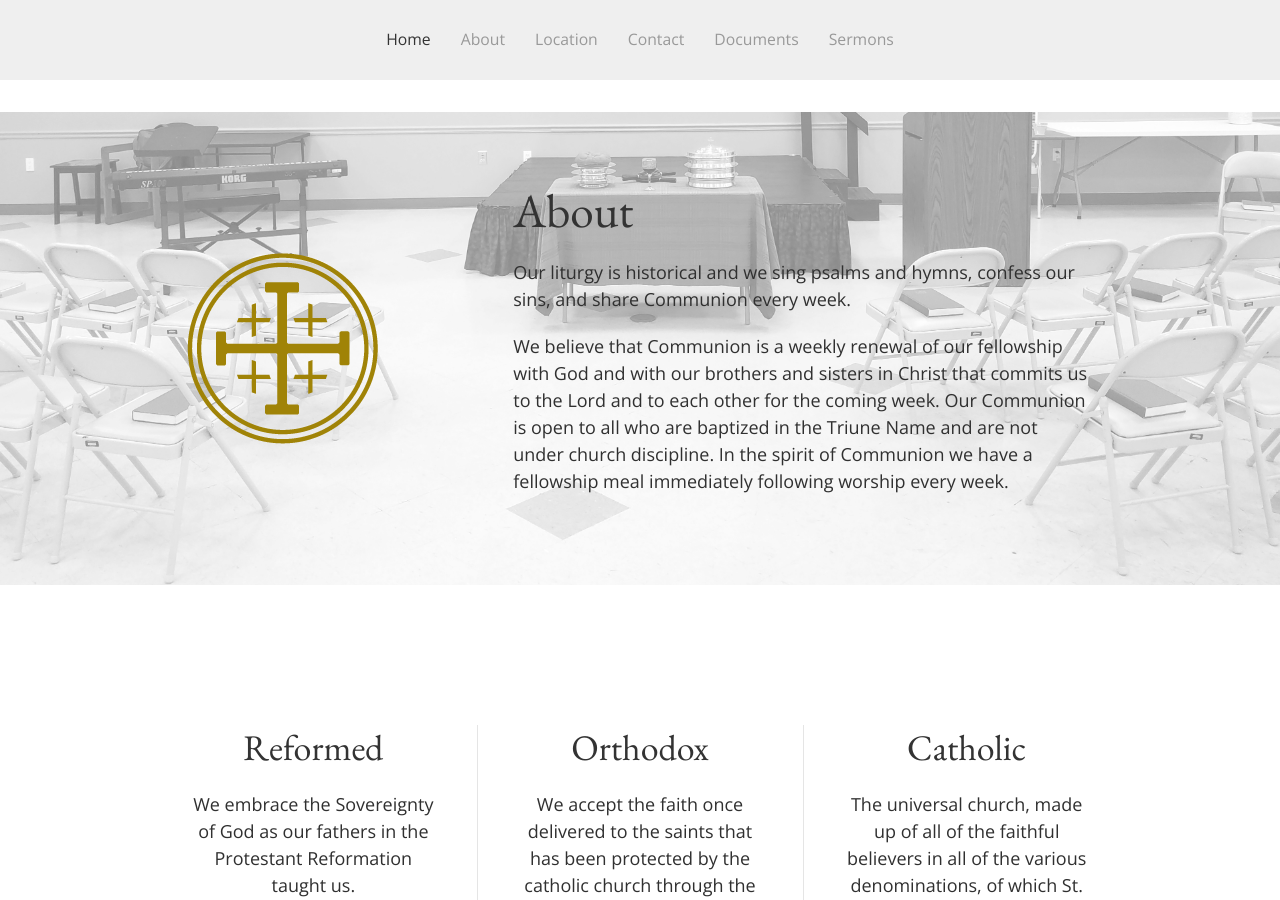
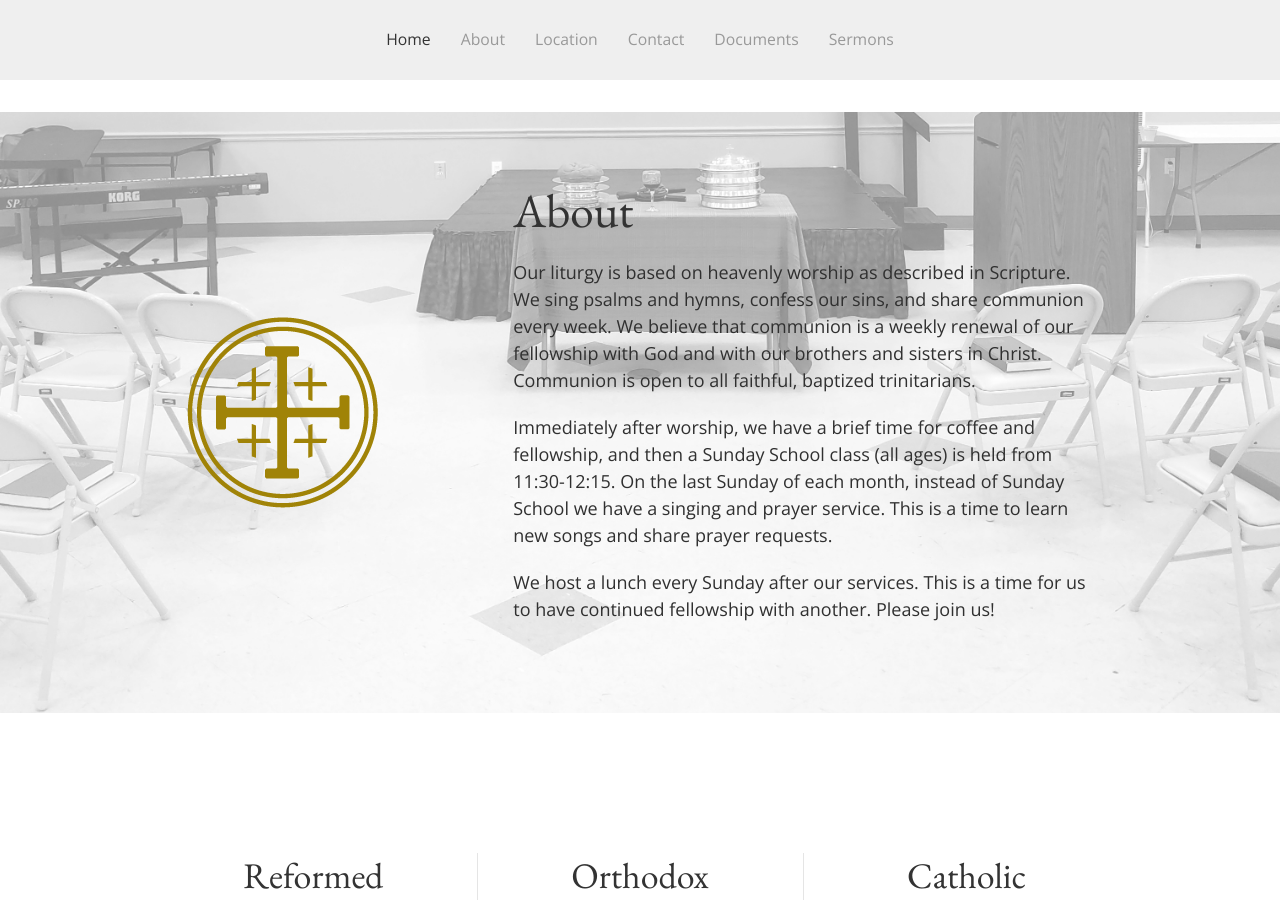
Before and after one commit to SaintDavidsChurch/website, a Jekyll site: the page built from index.html, in a window 1280 px wide and 900 px high, scrolled down 1384 px. Built offline with Jekyll 4.4.1, drawn with Linux system fonts in a browser that asks for light colours.

Commit message:
Updated by InferCMS

```diff
--- a/_data/site_copy.yml
+++ b/_data/site_copy.yml
@@ -13,13 +13,16 @@ introduction:
   be brought captive to Christ as we live faithfully in our families, communities,
   and nation.
 about:
-- Our liturgy is historical and we sing psalms and hymns, confess our sins, and share
-  Communion every week.
-- We believe that Communion is a weekly renewal of our fellowship with God and with
-  our brothers and sisters in Christ that commits us to the Lord and to each other
-  for the coming week. Our Communion is open to all who are baptized in the Triune
-  Name and are not under church discipline. In the spirit of Communion we have a fellowship
-  meal immediately following worship every week.
+- Our liturgy is based on heavenly worship as described in Scripture. We sing psalms
+  and hymns, confess our sins, and share communion every week. We believe that communion
+  is a weekly renewal of our fellowship with God and with our brothers and sisters
+  in Christ. Communion is open to all faithful, baptized trinitarians.
+- Immediately after worship, we have a brief time for coffee and fellowship, and then
+  a Sunday School class (all ages) is held from 11:30-12:15. On the last Sunday of
+  each month, instead of Sunday School we have a singing and prayer service. This
+  is a time to learn new songs and share prayer requests.
+- We host a lunch every Sunday after our services. This is a time for us to have continued
+  fellowship with another. Please join us!
 definitions:
 - title: Reformed
   definition: We embrace the Sovereignty of God as our fathers in the Protestant Reformation
```
